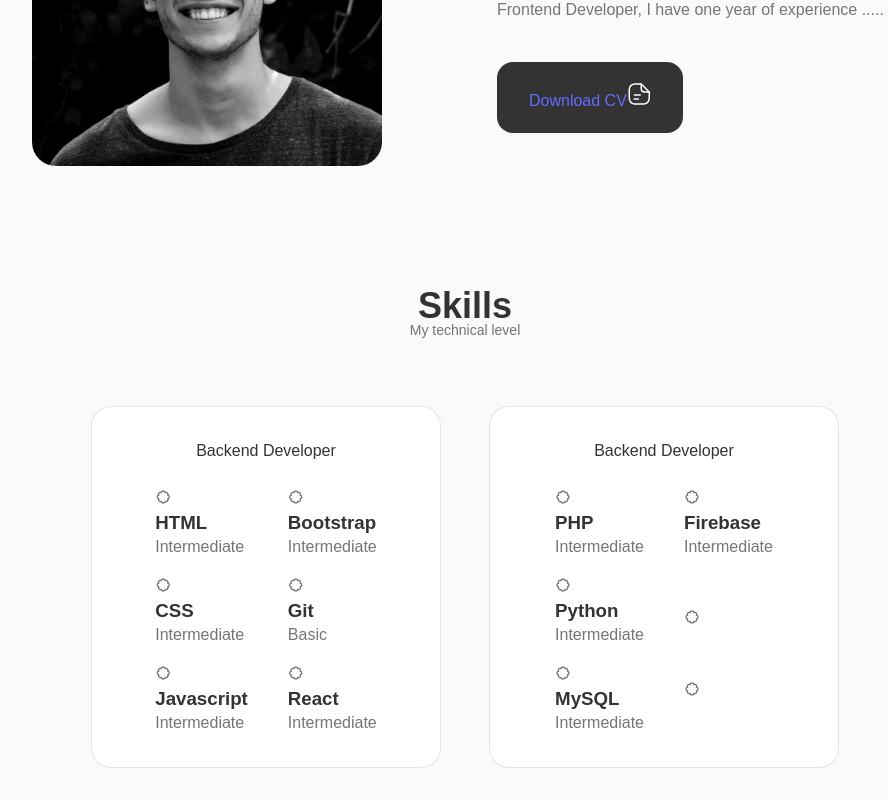
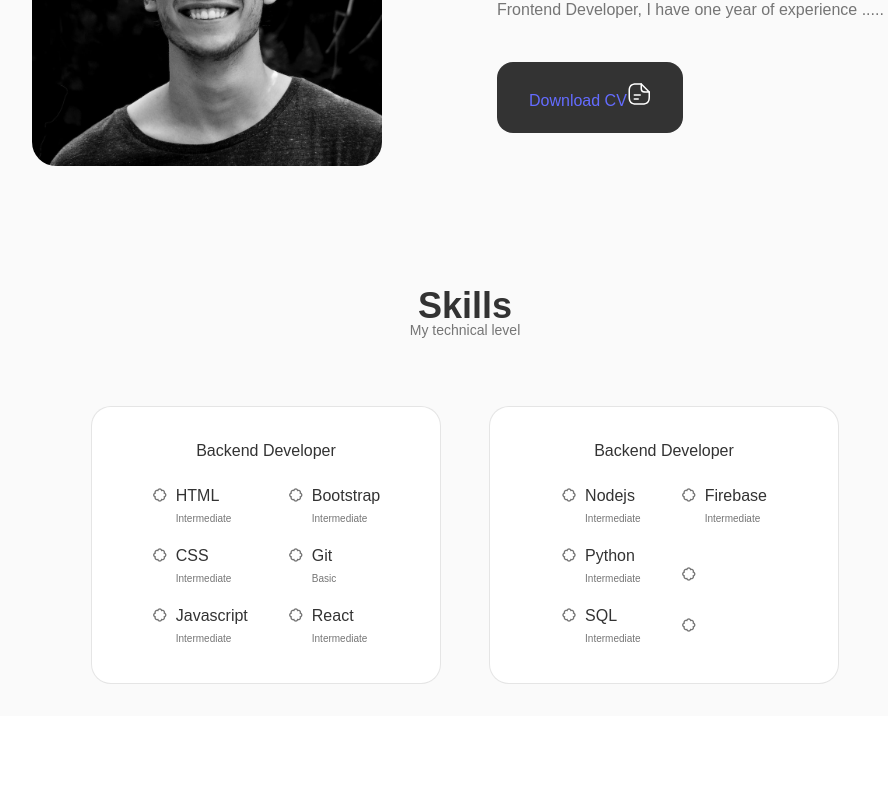
Before and after one commit to martinmorondo/portfolio-con-react, a React (Vite) app: page / in a window 1280 px wide. Shown: the part 1069-1869 px from the top of the page, without its empty margins (19-907 px from the left). After the commit the page ends 1785 px from the top, so only its background shows below. Built offline with nearby package versions, Linux system fonts and the light colour scheme.

Commit message:
I added styles to the Skills component

```diff
--- a/src/components/skills/Backend.jsx
+++ b/src/components/skills/Backend.jsx
@@ -11,7 +11,7 @@ const Backend = () => {
             <i class='bx bx-badge'></i>
 
             <div>
-                <h3 className='skills-name'>PHP</h3>
+                <h3 className='skills-name'>Nodejs</h3>
                 <span className='skills-level'>Intermediate</span>
             </div>
             </div>
@@ -29,7 +29,7 @@ const Backend = () => {
             <i class='bx bx-badge'></i>
 
             <div>
-                <h3 className='skills-name'>MySQL</h3>
+                <h3 className='skills-name'>SQL</h3>
                 <span className='skills-level'>Intermediate</span>
             </div>
             </div>
--- a/src/components/skills/skills.css
+++ b/src/components/skills/skills.css
@@ -29,3 +29,23 @@
     align-items: flex-start;
     row-gap: 1rem;
 }
+
+.skills-data {
+    display: flex;
+    column-gap: 0.5rem;
+}
+
+.skills .bx-badge-check {
+    font-size: 1rem;
+    color: var(--title-color);
+}
+
+.skills-name {
+    font-size: var(--normal-font-size);
+    font-weight: var(--font-medium);
+    line-height: 18px;
+}
+
+.skills-level {
+    font-size: var(--tiny-font-size);
+}
```
